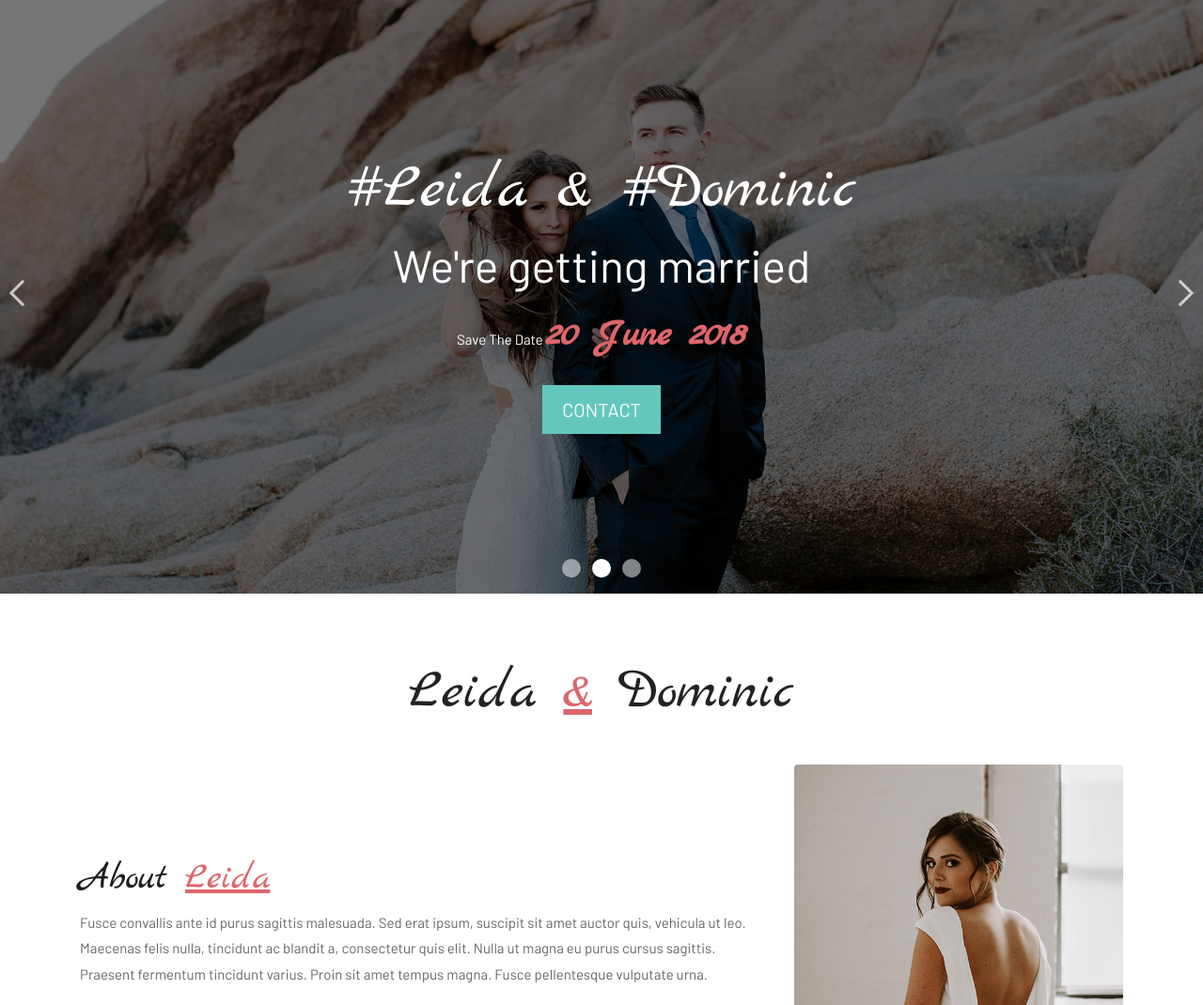
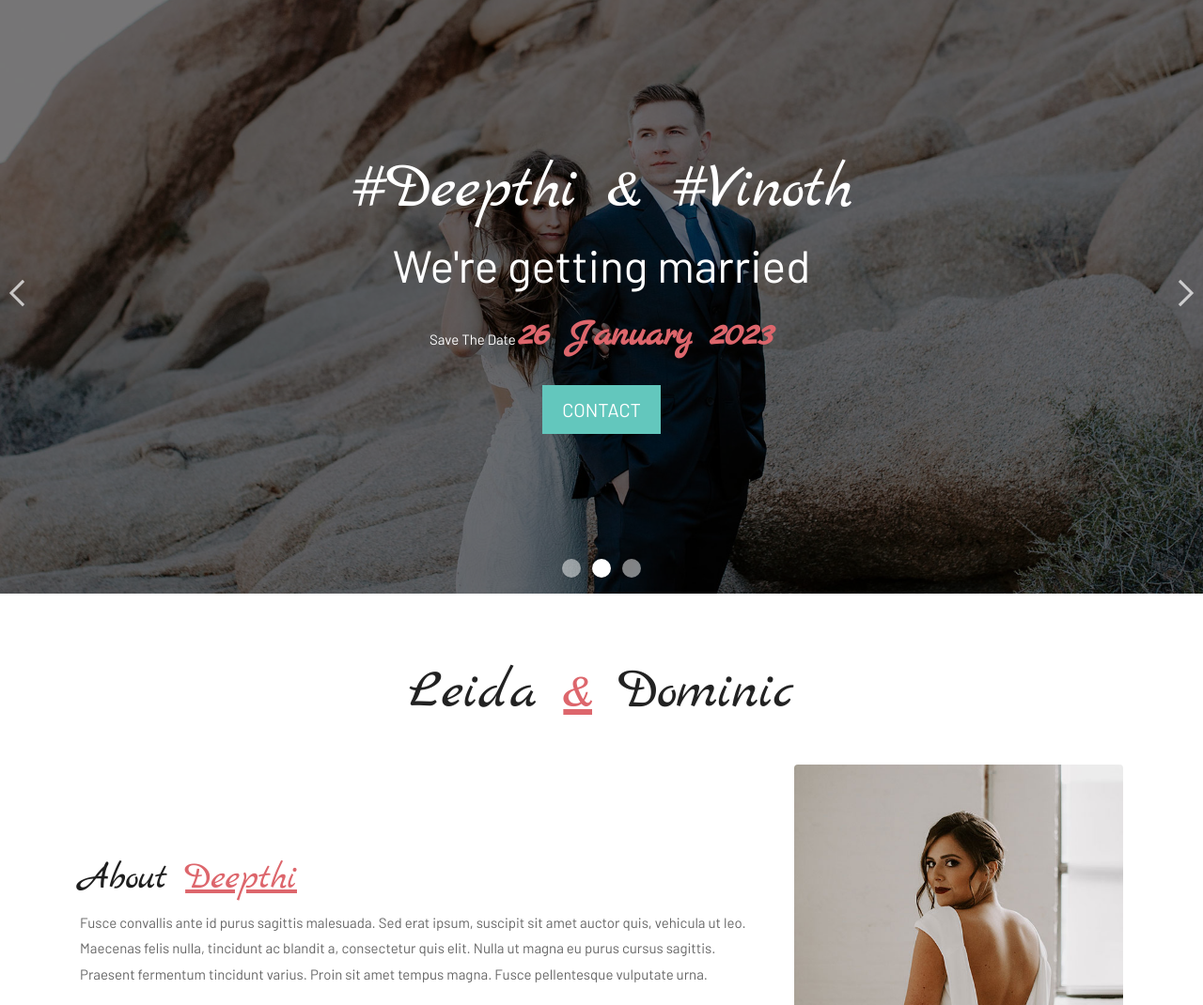
Before and after one commit to deepthisri22/vinothanddeepthi.github.io, a plain HTML site: page index.html in a window 1280 px wide. Shown: the part 109-1179 px from the top of the page at 94% size. Drawn offline with Linux system fonts and the light colour scheme.

Commit message:
Update index.html

```diff
--- a/index.html
+++ b/index.html
@@ -78,9 +78,9 @@
 					<div class="pogoSlider-slide" data-transition="zipReveal" data-duration="1500" style="background-image:url(images/slider-01.jpg);">
 						<div class="lbox-caption">
 							<div class="lbox-details">
-								<h1>#Leida & #Dominic</h1>
+								<h1>#Deepthi & #Vinoth</h1>
 								<h2>We're getting married</h3>
-								<p>Save The Date <strong>20 June 2018</strong></p>
+								<p>Save The Date <strong>26 January 2023</strong></p>
 								<a href="#" class="btn ">Contact</a>
 							</div>
 						</div>
@@ -88,9 +88,9 @@
 					<div class="pogoSlider-slide" data-transition="blocksReveal" data-duration="1500" style="background-image:url(images/slider-02.jpg);">
 						<div class="lbox-caption">
 							<div class="lbox-details">
-								<h1>#Leida & #Dominic</h1>
+								<h1>#Deepthi & #Vinoth</h1>
 								<h2>We're getting married</h3>
-								<p>Save The Date <strong>20 June 2018</strong></p>
+								<p>Save The Date <strong>26 January 2023</strong></p>
 								<a href="#" class="btn ">Contact</a>
 							</div>
 						</div>
@@ -98,9 +98,9 @@
 					<div class="pogoSlider-slide" data-transition="shrinkReveal" data-duration="2000" style="background-image:url(images/slider-03.jpg);">
 						<div class="lbox-caption">
 							<div class="lbox-details">
-								<h1>#Leida & #Dominic</h1>
+								<h1>#Deepthi & #Vinoth</h1>
 								<h2>We're getting married</h3>
-								<p>Save The Date <strong>20 June 2018</strong></p>
+								<p>Save The Date <strong>26 January 2023</strong></p>
 								<a href="#" class="btn">Contact</a>
 							</div>
 						</div>
@@ -127,7 +127,7 @@
 					<div class="col-lg-12 col-md-12 col-sm-12">
 						<div class="row align-items-center about-main-info">
 							<div class="col-lg-8 col-md-6 col-sm-12">
-								<h2> About <span>Leida</span></h2>
+								<h2> About <span>Deepthi</span></h2>
 								<p>Fusce convallis ante id purus sagittis malesuada. Sed erat ipsum, suscipit sit amet auctor quis, vehicula ut leo. Maecenas felis nulla, tincidunt ac blandit a, consectetur quis elit. Nulla ut magna eu purus cursus sagittis. Praesent fermentum tincidunt varius. Proin sit amet tempus magna. Fusce pellentesque vulputate urna. </p>
 							</div>
 							<div class="col-lg-4 col-md-6 col-sm-12">
@@ -143,7 +143,7 @@
 								</div>
 							</div>
 							<div class="col-lg-8 col-md-6 col-sm-12">
-								<h2> About <span>Dominic</span></h2>
+								<h2> About <span>Vinoth</span></h2>
 								<p>Fusce convallis ante id purus sagittis malesuada. Sed erat ipsum, suscipit sit amet auctor quis, vehicula ut leo. Maecenas felis nulla, tincidunt ac blandit a, consectetur quis elit. Nulla ut magna eu purus cursus sagittis. Praesent fermentum tincidunt varius. Proin sit amet tempus magna. Fusce pellentesque vulputate urna. </p>
 							</div>
 						</div>
```
